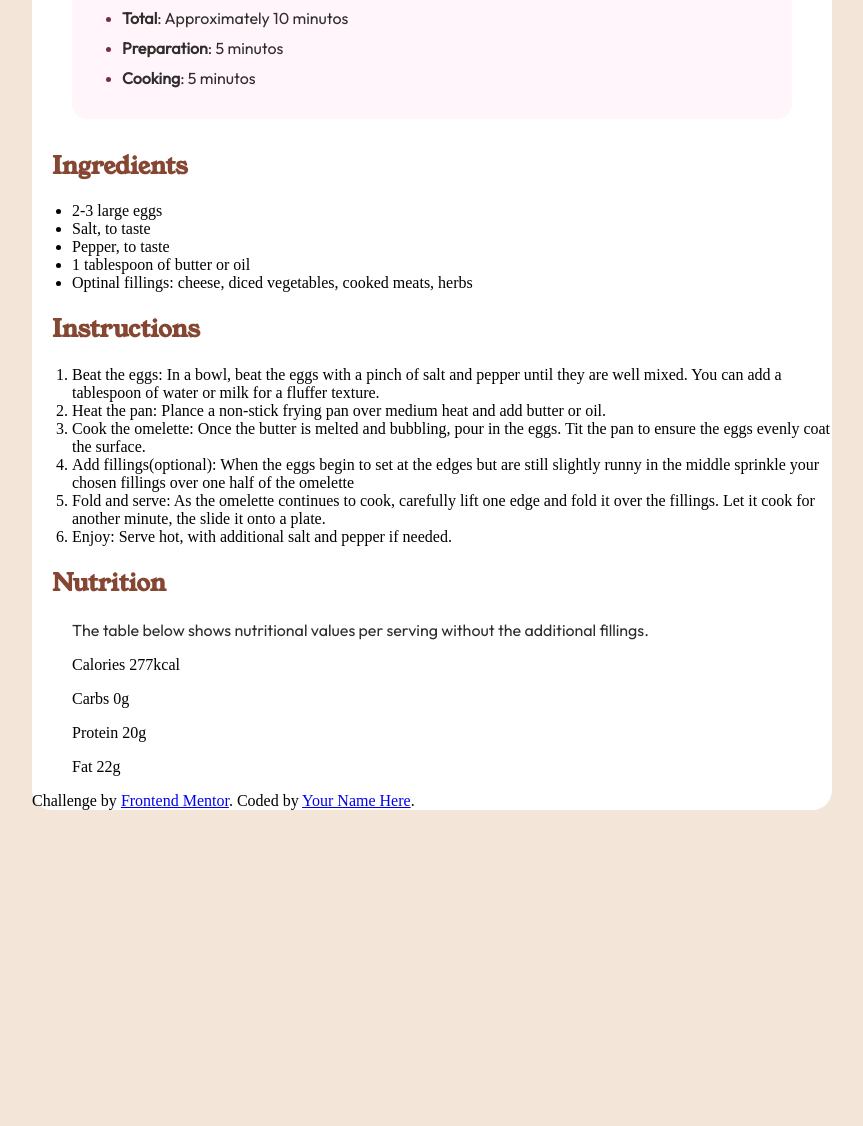
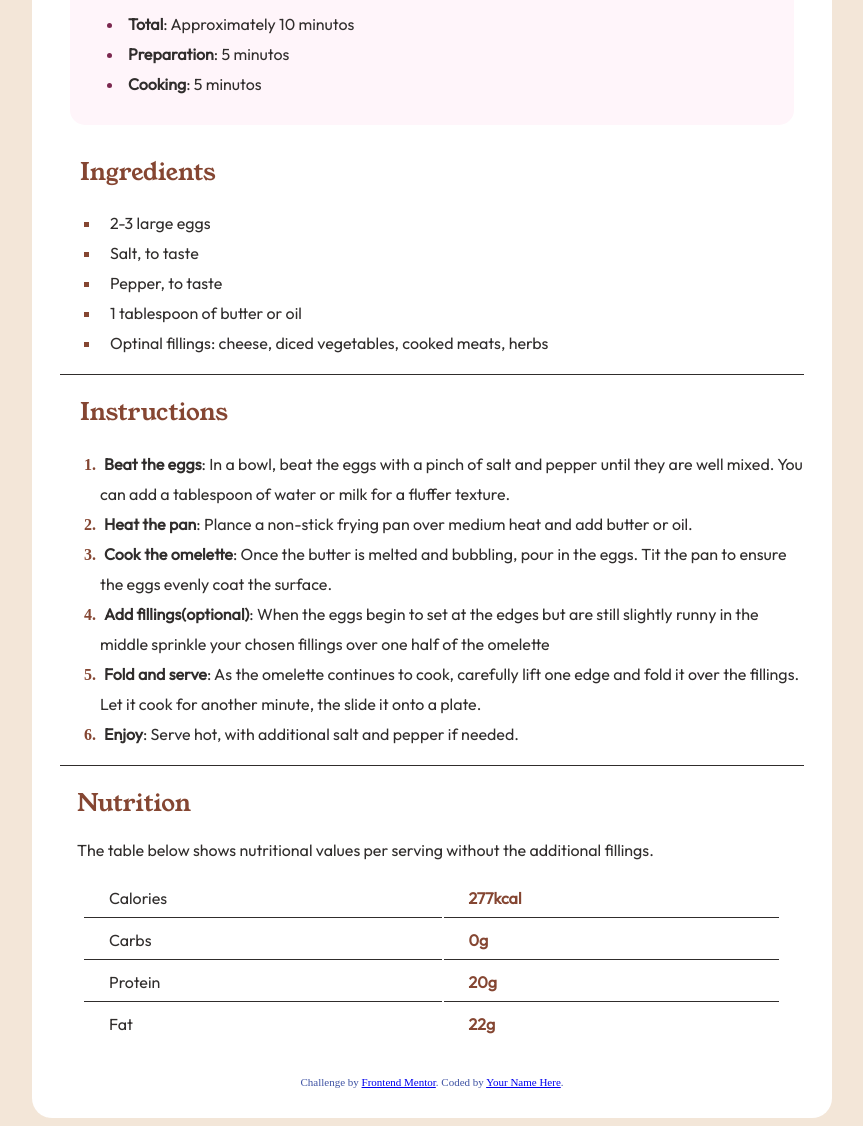
Before and after one commit to CaicedoMiguel/Frontend_Mentor-Recipe_page, a plain HTML site: page index.html in a window 1280 px wide. Shown: the part 594-1720 px from the top of the page, without its empty margins (208-1071 px from the left). Before the commit the page ends 1412 px from the top, so only its background shows below. Drawn offline with Linux system fonts and the light colour scheme.

Commit message:
Dando estilo - ingredients, instructions, nutrition y footer

```diff
--- a/estilo.css
+++ b/estilo.css
@@ -24,13 +24,14 @@ h1 {
     font-family: 'Young Serif', serif;
     color: hsl(24, 5%, 18%);
     font-weight: normal;
+    padding-left: 40px;
 }
 
-h1, p {
-    padding: 0 0 0 40px;
+h1 + p {
+    padding-left: 40px;
 }
 
-#texto{
+#texto, td{
     font-family:'Outfit', sans-serif;
     line-height: 20px;
     color:hsl(24, 5%, 18%);
@@ -43,33 +44,112 @@ h1, p {
     border-radius: 15px;
 
 }
-
 h3 {
     color: hsl(332, 51%, 32%);
     font-family:'Outfit', sans-serif;
     font-weight: bold;
     padding: 0 0 0 20px;
 }
-
 .Preparation div {
     padding: 10px;
 }
-
-.Preparation li {
-    color:hsl(332, 51%, 32%);
-}
-
-.Preparation li span, b {
+.Preparation, li span{
     font-family: 'Outfit', sans-serif;
     font-size: 16px;
     line-height: 30px;
     color: hsl(24, 5%, 18%);
+    font-weight: normal;
+
 }
 
+.Preparation, ul li{
+    color:hsl(332, 51%, 32%);
+    font-weight: bold;
+}
+
+.Preparation, b {
+    padding-left: 4px;
+    color: hsl(24, 5%, 18%);
+    font-family: 'Outfit', sans-serif;
+}
 
 
 h2 {
     font-family: 'Young Serif', serif;
     padding: 0 20px ;
     color: hsl(14, 45%, 36%);
+    font-weight: normal;
 }
+
+.ingredients {
+    width: 93%;
+    margin: 0 auto;
+    text-align: left;
+    border-bottom: 0.1px solid hsl(24, 5%, 18%);
+}
+.ingredients li span{
+    font-family: 'Outfit', sans-serif;
+    font-size: 16px;
+    line-height: 30px;
+    color: hsl(24, 5%, 18%);
+    padding-left: 10px;
+}
+.ingredients li {
+    list-style: square;
+    color: hsl(14, 45%, 36%);
+}
+
+.instructions {
+    width: 93%;
+    margin: 0 auto;
+    border-bottom: 0.1px solid hsl(24, 5%, 18%);
+}
+
+.instructions ol li {
+    color: hsl(14, 45%, 36%);
+    font-weight: bold;
+}
+.instructions + ol li  b {
+    color: hsl(24, 5%, 18%);
+}
+.instructions ul li span{
+    font-family: 'Outfit', sans-serif;
+    font-size: 16px;
+    line-height: 25px;
+    color: hsl(24, 5%, 18%);
+    font-weight: normal;
+}
+
+/*Seccion de Nutrition*/
+.nutrition {
+    width: 93%;
+    padding: 0 25px;
+}
+h2 + p {
+    padding-left: 20px;
+}
+table {
+    width: 100%;
+    padding: 0 20px;
+}
+table, td {
+    padding-left: 25px;
+}
+tr {
+    height: 40px;
+}
+#medidas {
+    color:hsl(14, 45%, 36%);
+    font-weight: bold;
+}
+#borde > td {
+    border-bottom: 1px solid hsl(24, 5%, 18%);
+}
+
+/*Footer*/
+.attribution {
+    font-size: 11px;
+    text-align: center;
+    color: hsl(228, 45%, 44%);
+    padding: 30px;
+}
--- a/index.html
+++ b/index.html
@@ -21,7 +21,7 @@
     <div class="contenedor">
         <img src="assets/images/image-omelette.jpeg" alt="image-omelette">
 
-      <h1>Simple Omelette Recipe</h1>
+        <h1>Simple Omelette Recipe</h1>
         <p id="texto">An easy and quick dish, perfect for any meal. This classic omelette combines beaten eggs cooked to perfection, optinally filled with your choice, vegetables, or meats. </p>
 
       <div class="Preparation">
@@ -29,51 +29,58 @@
           <h3>Preparation time</h3>
           <ul>
               <li><b>Total</b><span>: Approximately 10 minutos</span></li>
-              <li><span><b>Preparation</b>: 5 minutos</span></li>
-              <li><span><b>Cooking</b>: 5 minutos</span></li>
+              <li><b>Preparation</b><span>: 5 minutos</span></li>
+              <li><b>Cooking</b><span>: 5 minutos</span></li>
           </ul>
         </div>
-
+      </div>
+      <div class="ingredients">
+        <h2>Ingredients</h2>
+        <ul>
+            <li><span>2-3 large eggs</span></li>
+            <li><span>Salt, to taste</span></li>
+            <li><span>Pepper, to taste</span></li>
+            <li><span>1 tablespoon of butter or oil</span></li>
+            <li><span>Optinal fillings: cheese, diced vegetables, cooked meats, herbs</span></li>
+        </ul>
       </div>
 
-      <h2>Ingredients</h2>
-      <ul>
-          <li>2-3 large eggs</li>
-          <li>Salt, to taste</li>
-          <li>Pepper, to taste</li>
-          <li>1 tablespoon of butter or oil</li>
-          <li>Optinal fillings: cheese, diced vegetables, cooked meats, herbs</li>
-      </ul>
+      <div class="instructions">
+        <h2>Instructions</h2>
+        <ol>
+            <li><span><b>Beat the eggs</b>: In a bowl, beat the eggs with a pinch of salt and pepper until they are well mixed. You can add a tablespoon of water or milk for a fluffer texture.</span></li>
+            <li><b>Heat the pan</b><span>: Plance a non-stick frying pan over medium heat and add butter or oil.</span></li>
+            <li><b>Cook the omelette</b><span>: Once the butter is melted and bubbling, pour in the eggs. Tit the pan to ensure the eggs evenly coat the surface.</span></li>
+            <li><b>Add fillings(optional)</b><span>: When the eggs begin to set at the edges but are still slightly runny in the middle sprinkle your chosen fillings over one half of the omelette</span></li>
+            <li><b>Fold and serve</b><span>: As the omelette continues to cook, carefully lift one edge and fold it over the fillings. Let it cook for another minute, the slide it onto a plate.</span></li>
+            <li><b>Enjoy</b><span>: Serve hot, with additional salt and pepper if needed.</span></li>
+        </ol>
+      </div>
 
-      <h2>Instructions</h2>
-      <ol>
-          <li>Beat the eggs: In a bowl, beat the eggs with a pinch of salt and pepper until they are well mixed. You can add a tablespoon of water or milk for a fluffer texture.</li>
-          <li>Heat the pan: Plance a non-stick frying pan over medium heat and add butter or oil.</li>
-          <li>Cook the omelette: Once the butter is melted and bubbling, pour in the eggs. Tit the pan to ensure the eggs evenly coat the surface.</li>
-          <li>Add fillings(optional): When the eggs begin to set at the edges but are still slightly runny in the middle sprinkle your chosen fillings over one half of the omelette</li>
-          <li>Fold and serve: As the omelette continues to cook, carefully lift one edge and fold it over the fillings. Let it cook for another minute, the slide it onto a plate.</li>
-          <li>Enjoy: Serve hot, with additional salt and pepper if needed.</li>
-      </ol>
+      <div class="nutrition">
+        <h2>Nutrition</h2>
+        <p id="texto">The table below shows nutritional values per serving without the additional fillings.</p>
 
-      <h2>Nutrition</h2>
-      <p id="texto">The table below shows nutritional values per serving without the additional fillings.</p>
+        <table>
+          <tr id="borde">
+            <td>Calories</td>
+            <td id="medidas">277kcal</td>
+          </tr>
+          <tr id="borde">
+            <td>Carbs</td>
+            <td id="medidas">0g</td>
+          </tr>
+          <tr id="borde">
+            <td>Protein</td>
+            <td id="medidas">20g</td>
+          </tr>
+          <tr>
+            <td>Fat</td>
+            <td id="medidas">22g</td>
+          </tr>
+        </table>
+      </div>
 
-      <p>
-        Calories
-        277kcal
-
-      </p>
-      <p>
-        Carbs
-        0g
-      </p>
-      <p>Protein
-        20g
-      </p>
-      <p>
-        Fat
-        22g
-      </p>
 
       <footer>
         <div class="attribution">
```
